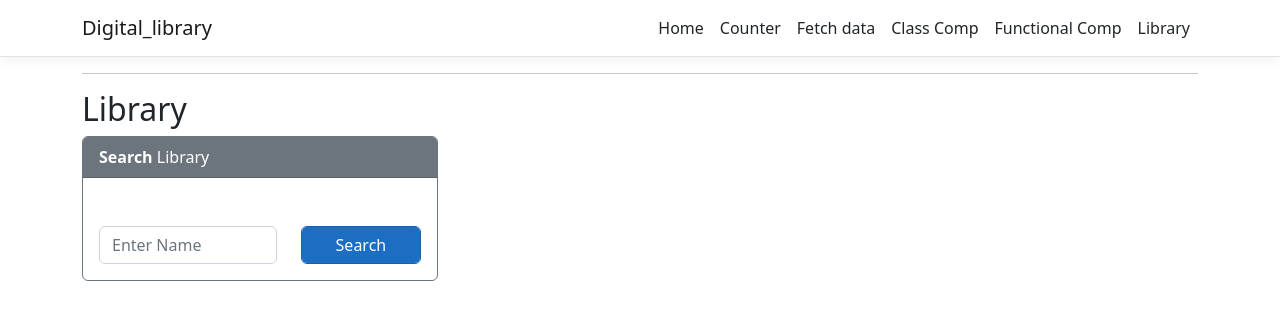
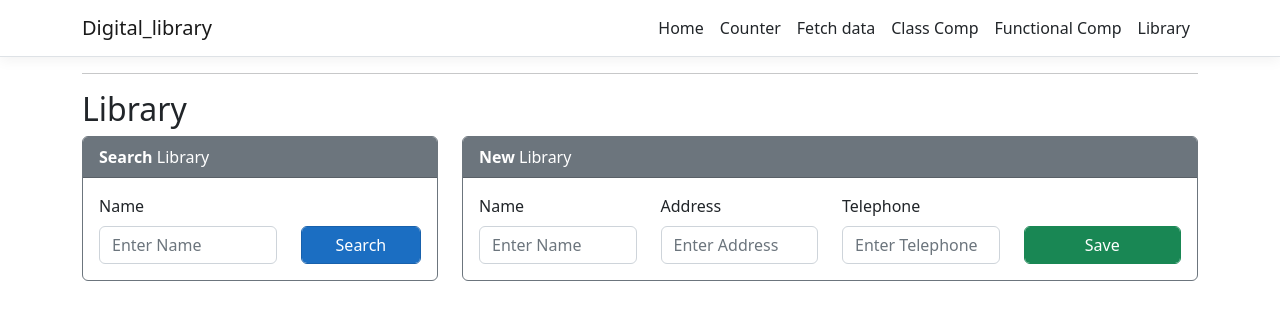
Before and after one commit to Fredricc/Digital_library, a React (Create React App) app in the folder ClientApp/: page /Library in a window 1280 px wide. Shown: the top 320 px of the page. Built offline with nearby package versions, Linux system fonts and the light colour scheme.

Commit message:
DISPLAY LIBRARIES

```diff
--- a/ClientApp/src/components/MyComponents/LibraryComponent.js
+++ b/ClientApp/src/components/MyComponents/LibraryComponent.js
@@ -6,14 +6,14 @@ const LibraryComponent = (props) => {
             <hr />
             <h2>Library</h2>
             <div className="row">
-            {/* SEARCH LIBRARY */}
+            {/* SEARCH LIBRARY */ }
             <div className="col-md-4">
                 <div className="card border border-secondary shadow-0">
                     <div className="card-header bg-secondary text-white"><b>Search</b> Library<span className="glyphicon glyphicon-search"></span></div>
                         <div className="card-body">
                             <div className="row">
                                 <div className="col-md-7">
-                                    <label className="form-label">&nbsp;</label>
+                                    <label className="form-label">Name</label>
                                     <input className="form-control" placeholder="Enter Name" name="name" type="text" />
                                 </div>
                                 <div className="col-md-5">
@@ -26,7 +26,35 @@ const LibraryComponent = (props) => {
                         </div>
                     </div>
                 </div>
+                {/* NEW LIBRARY */ }
+                <div className="col-md-8">
+                    <div className="card border border-secondary shadow-0">
+                        <div className="card-header bg-secondary text-white"><b>New</b> Library</div>
+                        <div className="card-body">
+                            <div className="row">
+                                <div className="col-md-3">
+                                    <label className="form-label">Name</label>
+                                    <input className="form-control" placeholder="Enter Name" name="name" type="text"/>
+                                </div>
+                                <div className="col-md-3">
+                                    <label className="form-label">Address</label>
+                                    <input className="form-control" placeholder="Enter Address" name="address" type="text" />
+                                </div>
+                                <div className="col-md-3">
+                                    <label className="form-label">Telephone</label>
+                                    <input className="form-control" placeholder="Enter Telephone" name="Telephone" type="text" />
+                                </div>
+                                <div className="col-md-3">
+                                    <label className="form-label">&nbsp;</label>
+                                    <button type="button" className="btn btn-success form-control">Save</button>
+                                </div>
+                            </div>
+                        </div>
+                    </div>
+                </div>
             </div>
+            <br />
+            {/* DISPLAY LIBRARIES*/ }
         </div>
         )
 }
```
